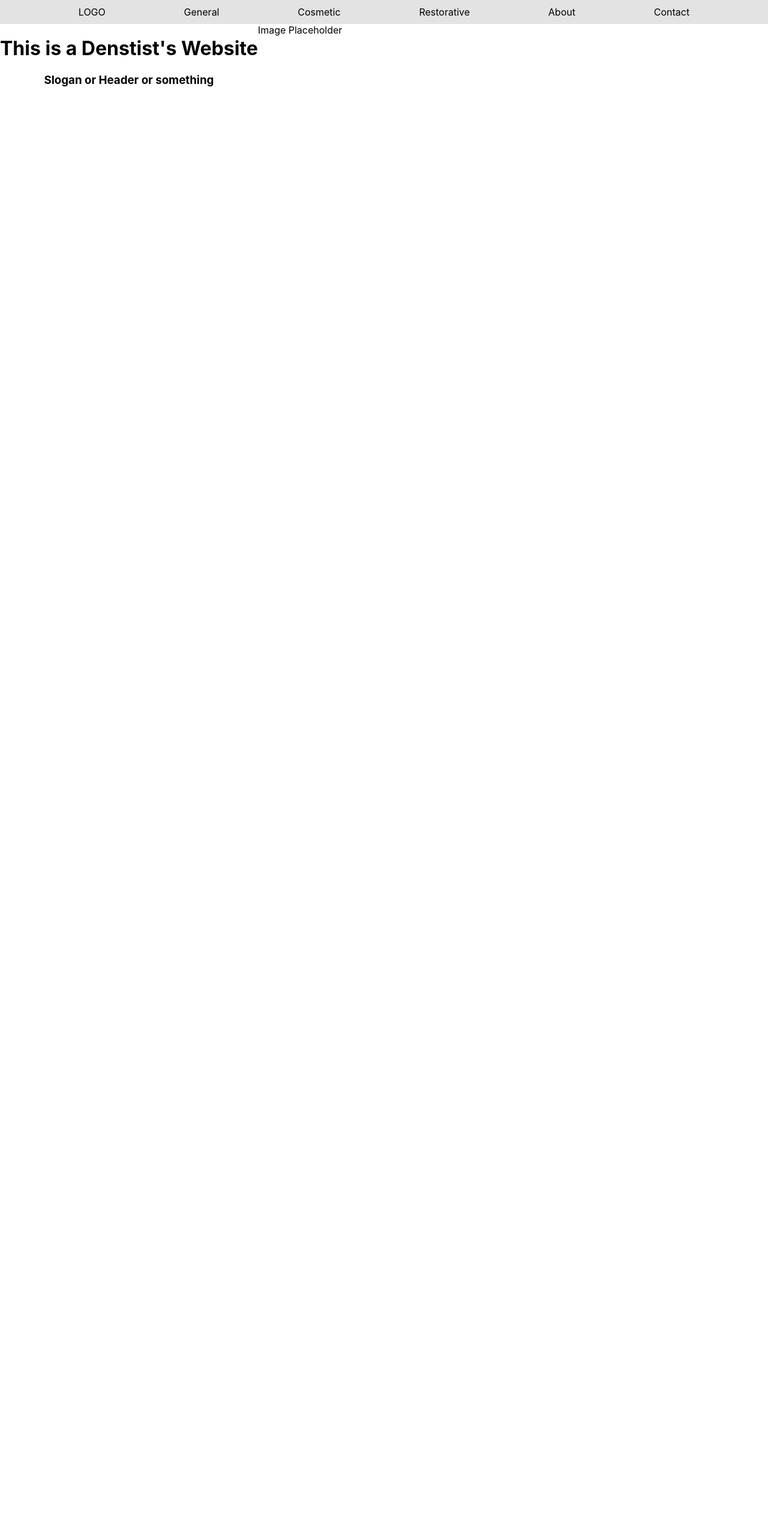
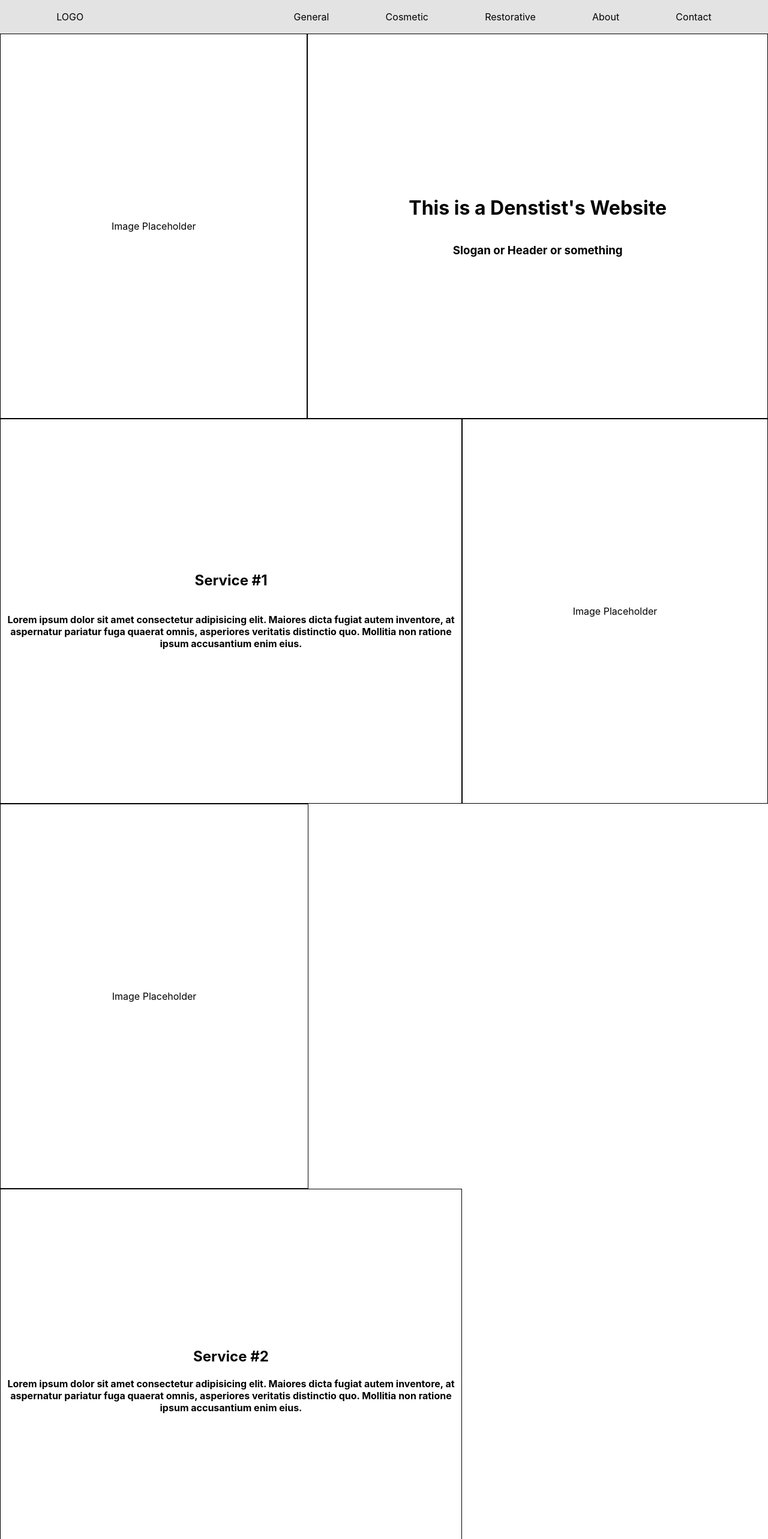
Before and after one commit to zsoliman/dentist-template, a React (Create React App) app: page / in a window 1280 px wide. Shown: the top 2566 px of the page at 60% size. Before the commit the page ends 800 px from the top, so only its background shows below. Built offline with nearby package versions, Linux system fonts and the light colour scheme.

Commit message:
base landing

```diff
--- a/src/App.css
+++ b/src/App.css
@@ -6,10 +6,33 @@
   display: flex;
 }
 
+.landing-image {
+  display: flex;
+  align-items: center;
+  justify-content: center;
+  height: 80vh;
+  width: 40vw;
+  border: 1px solid black;
+}
+
+.landing-text {
+  display: flex;
+  flex-direction: column;
+  align-items: center;
+  justify-content: center;
+  height: 80vh;
+  width: 60vw;
+  border: 1px solid black;
+}
+
+.logo {
+  margin-right: 20vw;
+}
+
 .navbar {
   display: flex;
   justify-content: space-evenly;
   align-items: center;
   background-color: rgb(227, 227, 227);
-  height: 5vh;
+  height: 7vh;
 }
--- a/src/components/LandingPage.jsx
+++ b/src/components/LandingPage.jsx
@@ -1,13 +1,51 @@
 const LandingPage = () => {
   return (
-    <div className="landingpage">
-      <div>
-        <h1>This is a Denstist's Website</h1>
-        <h3>Slogan or Header or something</h3>
+    <div>
+      <div className="landingpage">
+        <div className="landing-image">
+          <div>Image Placeholder</div>
+        </div>
+
+        <div className="landing-text">
+          <h1>This is a Denstist's Website</h1>
+          <h3>Slogan or Header or something</h3>
+        </div>
       </div>
 
-      <div>
-        <div>Image Placeholder</div>
+      <div className="landingpage">
+        <div>
+          <div className="landing-text">
+            <h2>Service #1</h2>
+            <h4>
+              Lorem ipsum dolor sit amet consectetur adipisicing elit. Maiores
+              dicta fugiat autem inventore, at aspernatur pariatur fuga quaerat
+              omnis, asperiores veritatis distinctio quo. Mollitia non ratione
+              ipsum accusantium enim eius.
+            </h4>
+          </div>
+        </div>
+
+        <div className="landing-image">
+          <div>Image Placeholder</div>
+        </div>
+      </div>
+
+      <div className="landingpage">
+        <div className="landing-image">
+          <div>Image Placeholder</div>
+        </div>
+      </div>
+
+      <div className="landing-text">
+        <div>
+          <h2>Service #2</h2>
+          <h4>
+            Lorem ipsum dolor sit amet consectetur adipisicing elit. Maiores
+            dicta fugiat autem inventore, at aspernatur pariatur fuga quaerat
+            omnis, asperiores veritatis distinctio quo. Mollitia non ratione
+            ipsum accusantium enim eius.
+          </h4>
+        </div>
       </div>
     </div>
   );
--- a/src/components/Navbar.jsx
+++ b/src/components/Navbar.jsx
@@ -1,7 +1,7 @@
 const Navbar = () => {
   return (
     <div className="navbar">
-      <div>LOGO</div>
+      <div className="logo">LOGO</div>
       <div>General</div>
       <div>Cosmetic</div>
       <div>Restorative</div>
```
